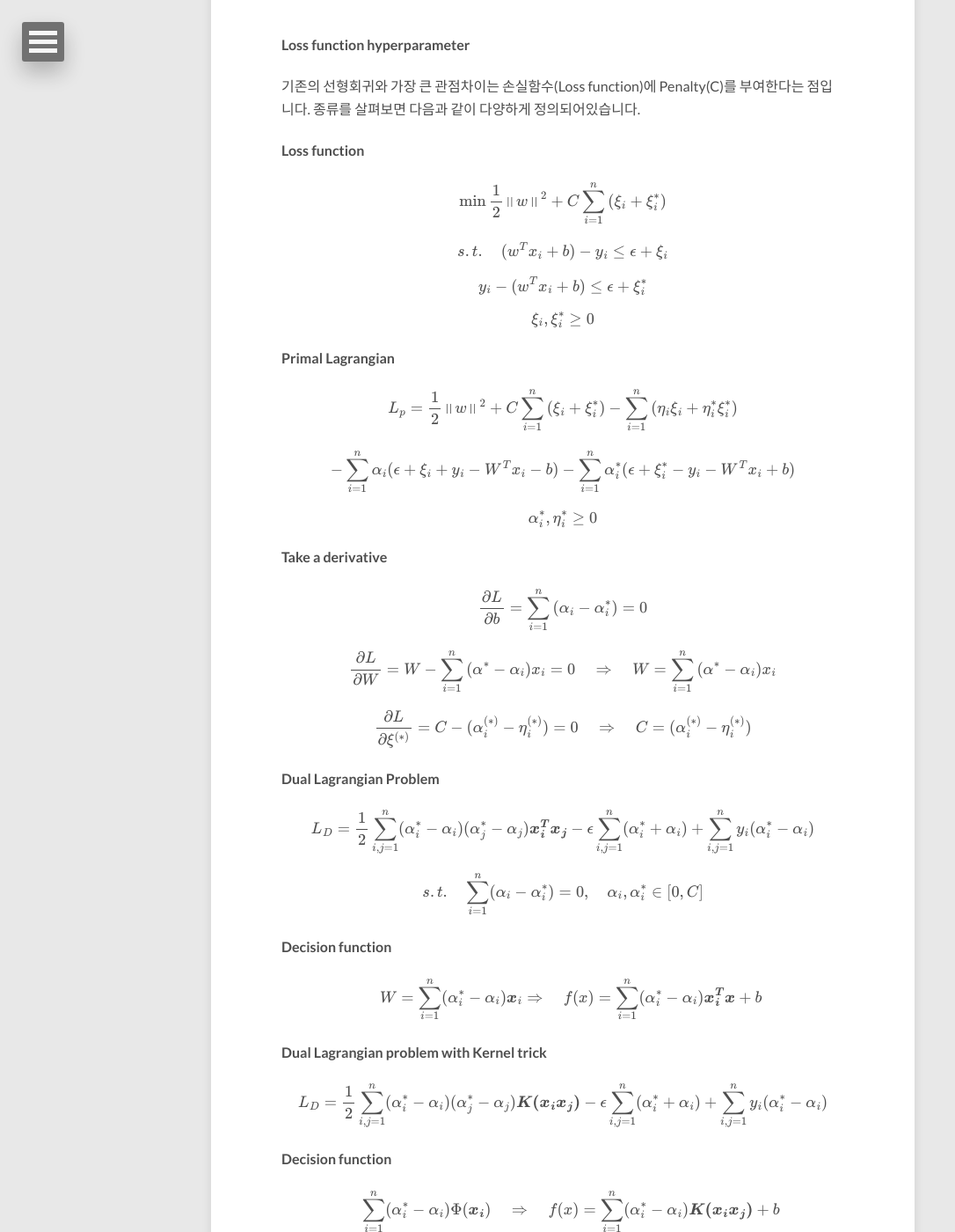
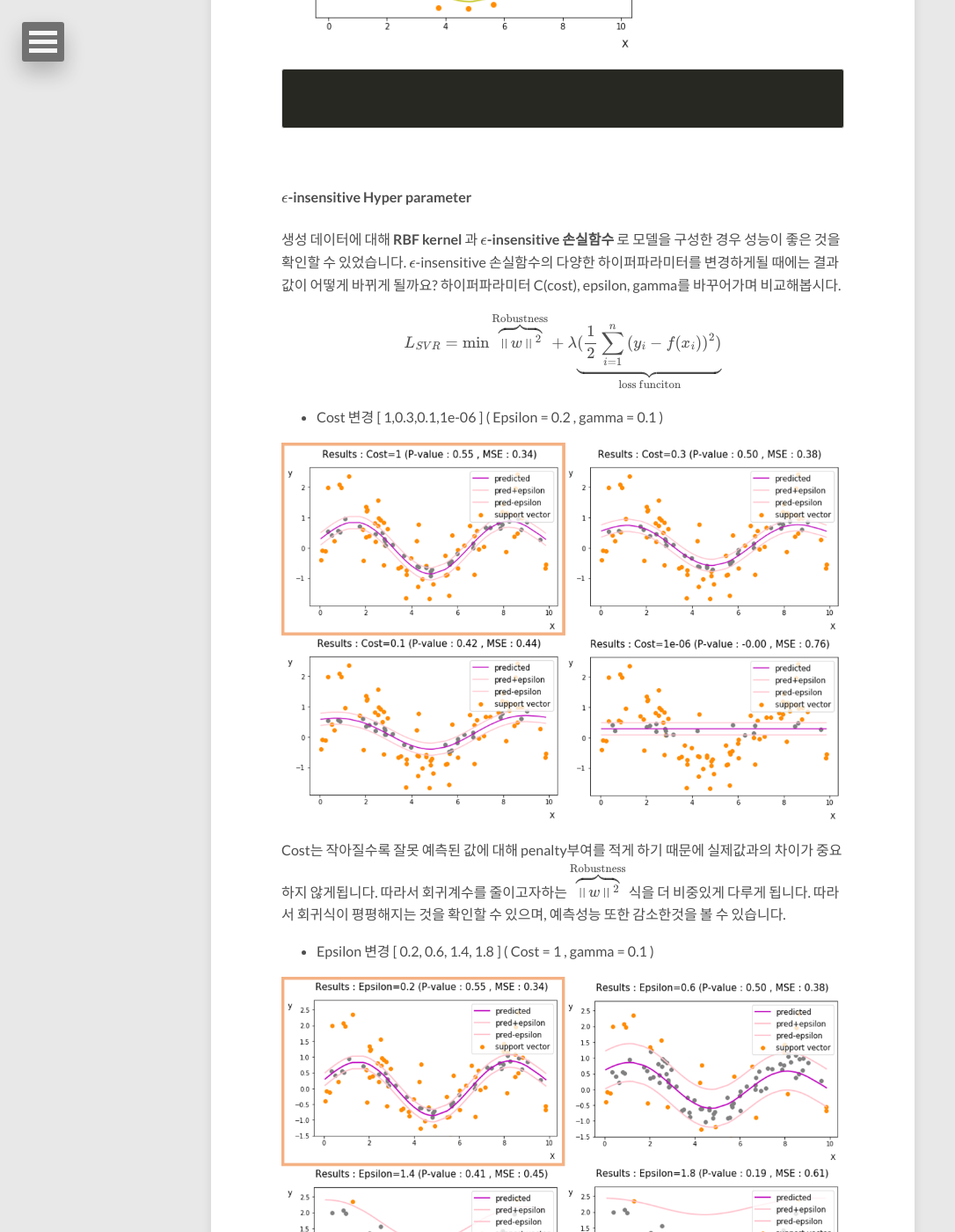
Before and after one commit to leejiyoon52/leejiyoon52.github.io, a Jekyll site: the page built from _posts/2018-11-17-Support-Vecter-Regression.md, in a window 1280 px wide and 1400 px high, scrolled down 12795 px. Shown: the whole window at 88% size, without its empty margins (0-1086 px from the left). Built offline with Jekyll 4.4.1, drawn with Linux system fonts in a browser that asks for light colours; nearby versions of some CDN libraries; formulas are drawn with MathJax 3; comment, search, counter and statistics services are not loaded; some of the changed text lies outside the part shown.

Commit message:
initial commit

````diff
--- a/_posts/2018-11-17-Support-Vecter-Regression.md
+++ b/_posts/2018-11-17-Support-Vecter-Regression.md
@@ -183,9 +183,11 @@ $b$를 구하기 앞서 회귀식을 구축하는데 사용되는 **support vect
  **support vector는 튜브선을 포함하여 바깥쪽에 예측이 된 $x_{sv}$**  입니다.
 
 이제 진짜 $b$를 구해봅시다.결론적으로 조건$$0<{ \alpha }_{i} <C$$ 와 $$0<{ \alpha }_{i}^{ * } <C$$을 충족하는 $$x_{sv}$$만을 (4)식에 대입하게 되면, $$b$$를 구할 수 있게 되는 것이죠. 즉, 다음과 같이 유도됩니다.
+
 $$
 \quad b = f(x_{sv}) -\sum_{ i=1 }^{ n }({ \alpha }_{ i }^{ * }-{ \alpha }_{ i })\boldsymbol {x^{T}_{ i }}\boldsymbol {x}_{sv}
 $$
+
 여기서 support vector의 갯수가 많다면 추정된 $$b$$값의 평균을 구하는 것이 가장 범용적으로 소개된 방법입니다.
 
 
@@ -237,9 +239,7 @@ $$
 \quad  \sum_{ i=1 }^{ n }({ \alpha }_{ i }^{ * }-{ \alpha }_{ i })\Phi(\boldsymbol{x_{ i }}) \quad \Rightarrow \quad f(x)=\sum_{ i=1 }^{ n }({ \alpha }_{ i }^{ * }-{ \alpha }_{ i })\boldsymbol{K(x_{ i }x_{ j })} + b
 $$
 
-이렇게 구해진 회귀식은 선형으로 수식화했음에도 불구하고, 비선형성을 보여주게됩니다.
-
-
+결과적으로 간편하게 고차원공간으로 매핑하여 비선형적인 회귀식을 도출할 수 있습니다.
 
 
 ---
@@ -319,7 +319,7 @@ def kernel_matrix(X, kernel, coef0=1.0, degree=3, gamma=0.1):
     return mat
 ```
 
-커널함수만을 변형시켜 회귀계수 추정을 비교해봅시다. 커널함수비교를 위해 손실함수는 epsilon insensitive로, 하이퍼 파라미터는 (epsilon=1, C=0.001, gamma=0.1)로 정의했습니다. 한눈에 보기에도 해당 데이터에는 RBF kernel을 사용한 회귀분석이 가장 적합한 것을 확인할 수 있었습니다. 이처럼 주어진 데이터에 사용하는 커널함수에 따라 feature space의 특징이 달라지기 때문에 데이터 특성에 적합한 커널함수를 결정하는 것은 중요합니다.
+커널함수만을 변형시켜 회귀계수 추정을 비교해봅시다. 커널함수비교를 위해 손실함수는 epsilon insensitive로, 하이퍼 파라미터는 (epsilon=1, C=0.001, gamma=0.1)로 정의했습니다. 한눈에 보기에도 해당 데이터에는 **RBF kernel** 을 사용한 회귀분석이 가장 적합한 것을 확인할 수 있었습니다. 이처럼 주어진 데이터에 사용하는 커널함수에 따라 feature space의 특징이 달라지기 때문에 데이터 특성에 적합한 커널함수를 결정하는 것은 중요합니다.
 
 
 <p align="center"><img width="650" height="auto" img src="/images/image_2.png"></p>
@@ -385,109 +385,35 @@ def Picewise_polynomial_loss(t, c=3, s=5, p=3):
 <p align="center"><img width="650" height="auto" img src="/images/image_65.png"></p>
 <br>
 
-이전에 생성한 랜덤데이터에는 어떤 loss function이 가장 MSE기준으로 좋은 성능을 보이는지 확인해봅시다. 아래 그래프에서 확인할 수 있듯이 ${\epsilon}$-insensitive 손실함수가 가장 좋은 성능을 보임을 확인할 수 있었습니다. 이 때 최적화 solver로 풀이가능하도록 각 손실함수들을 quadratic형으로 변환하여 작성해야합니다.
+이전에 생성한 랜덤데이터에는 어떤 loss function이 가장 MSE기준으로 좋은 성능을 보이는지 확인해봅시다. 아래 그래프에서 확인할 수 있듯이 **${\epsilon}$-insensitive 손실함수** 가 가장 좋은 성능을 보임을 확인할 수 있었습니다. 이 때 최적화 solver로 풀이가능하도록 각 손실함수들을 quadratic형으로 변환하여 작성해야합니다.
+
 <p align="center"><img width="650" height="auto" img src="/images/results.png"></p>
 
+```python
+
+```
 
 <br />
-#### Loss function hyperparameter
 
-기존의 선형회귀와 가장 큰 관점차이는 손실함수(Loss function)에 Penalty(C)를 부여한다는 점입니다. 종류를 살펴보면 다음과 같이 다양하게 정의되어있습니다.
+#### ${\epsilon}$-insensitive Hyper parameter
 
-
-
-
-
-
-
-
-
-#### Loss function
+생성 데이터에 대해 **RBF kernel** 과 **${\epsilon}$-insensitive 손실함수** 로 모델을 구성한 경우 성능이 좋은 것을 확인할 수 있었습니다. ${\epsilon}$-insensitive 손실함수의 다양한 하이퍼파라미터를 변경하게될 때에는 결과값이 어떻게 바뀌게 될까요? 하이퍼파라미터 C(cost), epsilon, gamma를 바꾸어가며 비교해봅시다.
 
 $$
-\min { \frac { 1 }{ 2 } { \left\| w \right\|  }^{ 2} } +C\sum _{ i=1 }^ n {({ \xi  }_{ i }+{\xi}_{i}^* )}
+ L_{SVR} = \min  \overbrace { { \left\| w \right\| }^{ 2} } ^{\text {Robustness}}+ {\lambda}\underbrace{  (\frac { 1 }{ 2 } \sum _{ i=1 }^ n {({ y }_{i} - { f(x_{i}) } )^2)}}_\text{ loss funciton }
 $$
 
-$$
-\\s.t. \quad    ({ w }^{ T }{ x }_{ i }+b)-{ y }_{ i }\le {\epsilon}+{ \xi  }_{ i }
-$$
+* Cost 변경 [ 1,0.3,0.1,1e-06 ] ( Epsilon = 0.2 , gamma = 0.1 )
 
-$$
-y_i-(w^Tx_i +b) \le {\epsilon}+{ \xi }_i^*
-$$
+<p align="center"><img width="650" height="auto" img src="/images/image_92.png"></p>
 
-$$
-\\ { \xi  }_{ i }, { \xi  }_{ i }^* \ge {0}
-$$
+Cost는 작아질수록 잘못 예측된 값에 대해 penalty부여를 적게 하기 때문에 실제값과의 차이가 중요하지 않게됩니다. 따라서 회귀계수를 줄이고자하는 $$ \overbrace { { \left\| w \right\| }^{ 2} } ^{\text {Robustness}}$$ 식을 더 비중있게 다루게 됩니다. 따라서 회귀식이 평평해지는 것을 확인할 수 있으며, 예측성능 또한 감소한것을 볼 수 있습니다.
 
+* Epsilon 변경 [ 0.2, 0.6, 1.4, 1.8 ] ( Cost = 1 , gamma = 0.1 )
 
+<p align="center"><img width="650" height="auto" img src="/images/image_91.png"></p>
 
+${\epsilon}$을 키우게 되면, 더 큰 구간 $$2{\epsilon}$$내에서 penalty를 부여하지 않게됩니다. 즉, 노이즈로 인식하고 맞춘셈 치는 값들이 많아지는 것이죠. 결과적으로 회귀식을 구성하는 support vector의 수도 감소하게 되고, 평평한 회귀식을 구상할 수 있게됩니다.
 
-
-#### Primal Lagrangian
-
-
-$$
-{L_{p}} =  { \frac { 1 }{ 2 } { \left\| w \right\|  }^{ 2} } + C\sum _{ i=1 }^{ n }{ ({ \xi  }_{ i }+{\xi}_{i}^* )} - \sum _{ i=1 }^{ n }{ ({ \eta }_{i}{ \xi  }_{ i }+{\eta}_{i}^{* }{\xi}_i^* )}
-$$
-
-$$
-\\-\sum _{ i=1 }^{ n }{ { \alpha }_{i}({ \epsilon }+{\xi}_{i}+{y}_{i}-{W}^{T}{x}_{i}-b)} - \sum _{ i=1 }^{ n }{ { \alpha }_{i}^{*}({ \epsilon }+{\xi}_{i}^* -{y}_{i}-{W}^{T}{x}_{i}+b)}
-$$
-
-$$
- {\alpha}_{i}^* ,{\eta}_{i}^* \ge 0
-$$
-
-
-#### Take a derivative
-
-$$
-\frac { \partial L }{ \partial b }= \sum_{ i=1 }^{ n }{ ({ \alpha }_{ i }-{ \alpha }_{ i }^{* })} = 0
-$$
-
-
-$$
-\frac { \partial L }{ \partial W }= W - \sum_{ i=1 }^{ n }{ ({ \alpha }^{ * }-{ \alpha }_{ i })x_i} = 0 \quad \Rightarrow \quad  W = \sum_{ i=1 }^{ n }{ ({ \alpha }^{ * }-{ \alpha }_{ i })x_i}
-$$
-
-
-$$
-\frac { \partial L }{ \partial \xi^{( * )} }= C - ({ \alpha }_{i}^{( * )}-{ \eta }_{ i }^{( * )}) = 0 \quad \Rightarrow \quad C = ({ \alpha }_{i}^{( * )}-{ \eta }_{ i }^{( * )})
-$$
-
-
-#### Dual Lagrangian Problem
-
-$$
- { { L }_{ D } =  \frac { 1 }{ 2 } \sum_{ i,j=1 }^{ n }({ \alpha }_{ i }^{ * }-{ \alpha }_{ i })({ \alpha }_{ j }^{ * }-{ \alpha }_{ j }) \boldsymbol {x^{T}_{ i }x_{ j }}-{\epsilon} \sum_{ i,j=1 }^{ n }({ \alpha }_{ i }^{ * }+{ \alpha }_{ i })+\sum_{ i,j=1 }^{ n }y_{ i }({ \alpha }_{ i }^{ * }-{ \alpha }_{ i })}
-$$
-
-
-$$
-s.t.  \quad  \sum_{ i=1 }^{ n }({ \alpha }_{ i }-{ \alpha }_{ i }^{ * }) = 0 ,\quad{ \alpha }_{ i },{ \alpha }_{ i }^{ * }  \in [0,C]
-$$
-
-
-#### Decision function
-
-
-$$
-  \quad W = \sum_{ i=1 }^{ n }({ \alpha }_{ i }^{ * }-{ \alpha }_{ i })\boldsymbol x_{ i } \Rightarrow \quad f(x)=\sum_{ i=1 }^{ n }({ \alpha }_{ i }^{ * }-{ \alpha }_{ i })\boldsymbol {x^{T}_{ i }}\boldsymbol {x} + b
-$$
-
-
-#### Dual Lagrangian problem with Kernel trick
-
-
-$$
- { { L }_{ D } =  \frac { 1 }{ 2 } \sum_{ i,j=1 }^{ n }({ \alpha }_{ i }^{ * }-{ \alpha }_{ i })({ \alpha }_{ j }^{ * }-{ \alpha }_{ j }) \boldsymbol {K(x_{ i }x_{ j })}-{\epsilon} \sum_{ i,j=1 }^{ n }({ \alpha }_{ i }^{ * }+{ \alpha }_{ i })+\sum_{ i,j=1 }^{ n }y_{ i }({ \alpha }_{ i }^{ * }-{ \alpha }_{ i })}
-$$
-
-
-#### Decision function
-
-
-$$
-  \quad  \sum_{ i=1 }^{ n }({ \alpha }_{ i }^{ * }-{ \alpha }_{ i })\Phi(\boldsymbol{x_{ i }}) \quad \Rightarrow \quad f(x)=\sum_{ i=1 }^{ n }({ \alpha }_{ i }^{ * }-{ \alpha }_{ i })\boldsymbol{K(x_{ i }x_{ j })} + b
-$$
+* Gamma 변경 [ 0.1, 0.7, 1, 5 ] ( Epsilon = 0.2, Cost = 1 )
+<p align="center"><img width="650" height="auto" img src="/images/image_90.png"></p>
````
Also changed, not shown: images/image_70.png (added), images/image_71.png (added), images/image_72.png (added), images/image_90.png (added), images/image_91.png (added), images/image_92.png (added).
